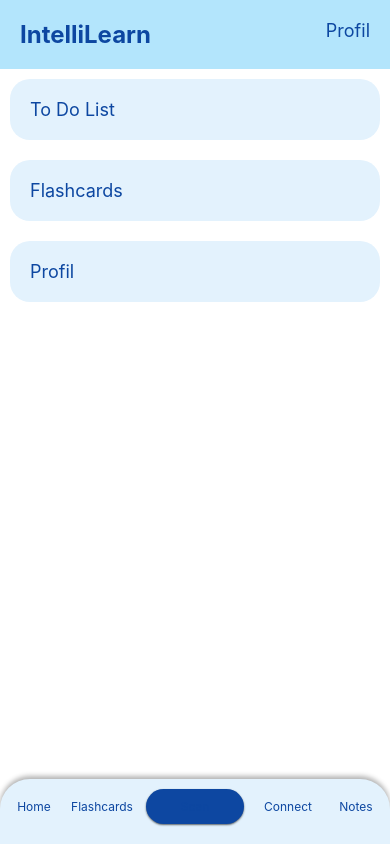
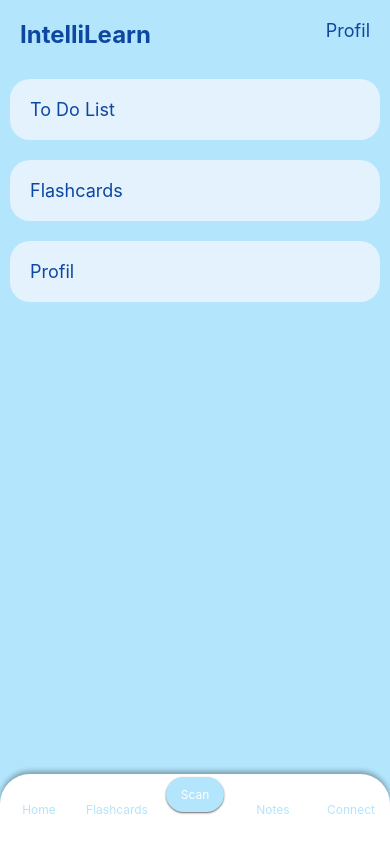
Before and after one commit to sapphiregaze/Intelli-Learn, a React Native app in the folder mobile/: screen /Test in a window 390 px wide. Built offline with nearby package versions, Linux system fonts and the light colour scheme.

Commit message:
Add changes to the home page

```diff
--- a/mobile/TestScreen.js
+++ b/mobile/TestScreen.js
@@ -28,19 +28,21 @@ export default function TestScreen({ navigation }) {
       {/* Barre de navigation en bas */}
       <View style={styles.navBar}>
         <TouchableOpacity style={styles.navItem} onPress={() => console.log('Home')}>
-          <Text style={styles.navText}>Home</Text>
+          <Text style={[styles.navText, styles.navTextBlue]}>Home</Text>
         </TouchableOpacity>
         <TouchableOpacity style={styles.navItem} onPress={() => console.log('Flashcards')}>
-          <Text style={styles.navText}>Flashcards</Text>
+          <Text style={[styles.navText, styles.navTextBlue]}>Flashcards</Text>
         </TouchableOpacity>
-        <TouchableOpacity style={[styles.navItem, styles.navItemCenter]} onPress={() => console.log('Scan')}>
-          <Text style={styles.navText}>Scan</Text>
+        <TouchableOpacity style={styles.navItem} onPress={() => console.log('Scan')}>
+          <View style={[styles.navItemCenter, styles.scanButton]}>
+            <Text style={[styles.navText, styles.navTextWhite]}>Scan</Text>
+          </View>
+        </TouchableOpacity>
+        <TouchableOpacity style={styles.navItem} onPress={() => console.log('Notes')}>
+          <Text style={[styles.navText, styles.navTextBlue]}>Notes</Text>
         </TouchableOpacity>
         <TouchableOpacity style={styles.navItem} onPress={() => console.log('Connect')}>
-          <Text style={styles.navText}>Connect</Text>
-        </TouchableOpacity>
-        <TouchableOpacity style={styles.navItem} onPress={() => console.log('Notes')}>
-          <Text style={styles.navText}>Notes</Text>
+          <Text style={[styles.navText, styles.navTextBlue]}>Connect</Text>
         </TouchableOpacity>
       </View>
     </View>
@@ -50,13 +52,13 @@ export default function TestScreen({ navigation }) {
 const styles = StyleSheet.create({
   container: {
     flex: 1,
-    backgroundColor: '#FFFFFF',
+    backgroundColor: '#B3E5FC', // Fond bleu ciel
   },
   header: {
     flexDirection: 'row',
     justifyContent: 'space-between',
     padding: 20,
-    backgroundColor: '#B3E5FC',
+    backgroundColor: '#B3E5FC', // Fond bleu ciel
   },
   logo: {
     fontSize: 24,
@@ -64,7 +66,7 @@ const styles = StyleSheet.create({
     fontWeight: 'bold',
   },
   profileButton: {
-
+    // Ici, vous pouvez ajouter un style pour améliorer l'apparence du bouton profil
   },
   profileText: {
     fontSize: 18,
@@ -87,11 +89,10 @@ const styles = StyleSheet.create({
     flexDirection: 'row',
     justifyContent: 'space-around',
     alignItems: 'center',
-    backgroundColor: '#E3F2FD',
+    backgroundColor: '#FFFFFF', // Fond blanc
+    height: 70, // Augmentation de la hauteur de la barre
     borderTopLeftRadius: 30,
     borderTopRightRadius: 30,
-    paddingTop: 10,
-    paddingBottom: 20,
     shadowColor: '#000',
     shadowOffset: { width: 0, height: -3 },
     shadowOpacity: 0.3,
@@ -103,19 +104,28 @@ const styles = StyleSheet.create({
     flex: 1,
   },
   navItemCenter: {
-    backgroundColor: '#0D47A1',
+    justifyContent: 'center',
+    alignItems: 'center',
     borderRadius: 20,
     paddingVertical: 10,
     paddingHorizontal: 15,
-    marginHorizontal: 10,
     shadowColor: '#000',
     shadowOffset: { width: 0, height: 1 },
     shadowOpacity: 0.6,
     shadowRadius: 2,
     elevation: 4,
+    transform: [{ translateY: -15 }], // Fait sortir le bouton vers le haut
+  },
+  scanButton: {
+    backgroundColor: '#B3E5FC', // Fond bleu ciel
   },
   navText: {
-    color: '#0D47A1',
     fontSize: 12,
   },
+  navTextBlue: {
+    color: '#B3E5FC', // Couleur de texte bleu ciel
+  },
+  navTextWhite: {
+    color: '#FFFFFF', // Couleur de texte blanc
+  },
 });
```
